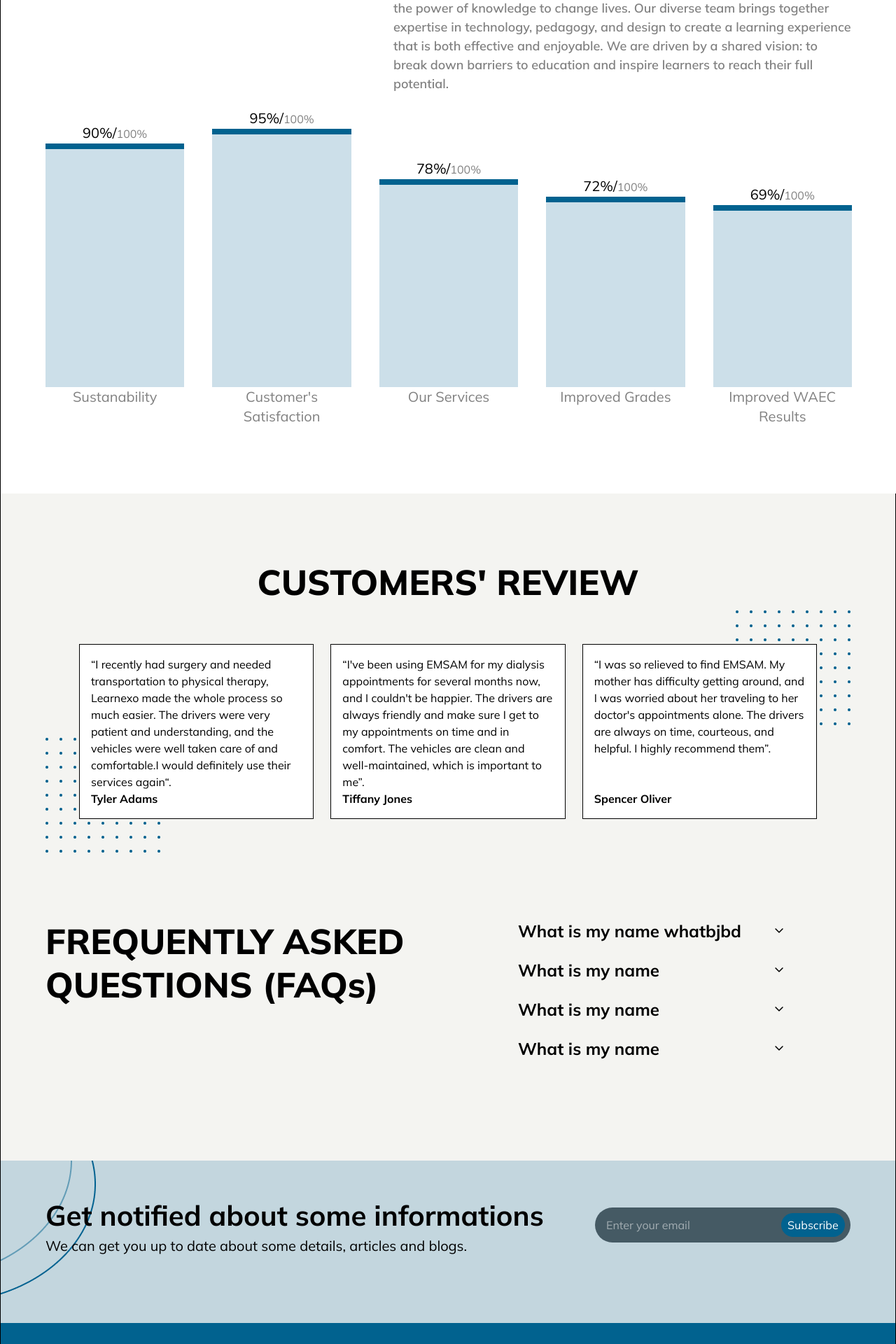
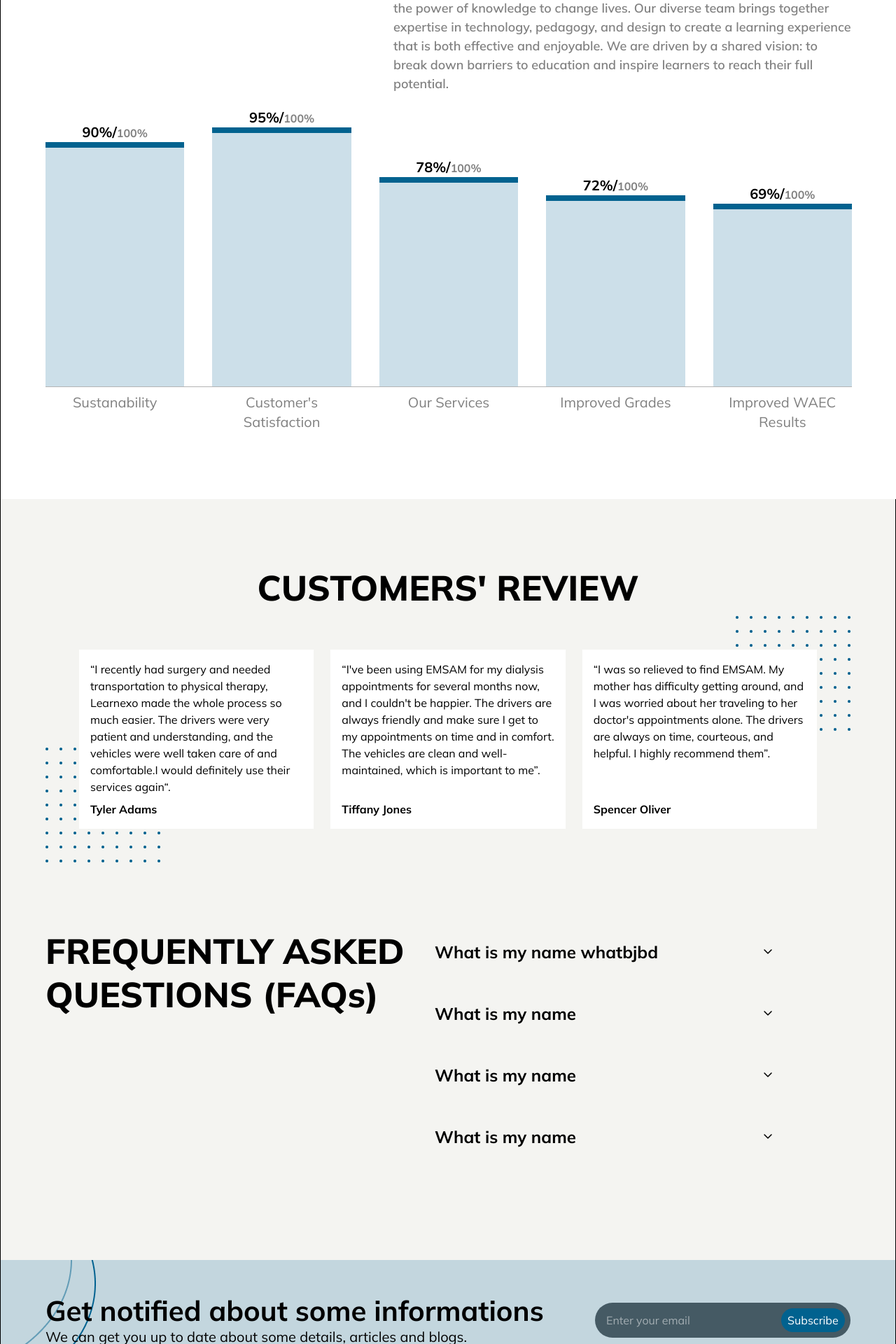
Before and after one commit to Ceejay-777/learNexo, a React (Vite) app: page / in a window 1280 px wide. Shown: the part 4880-6800 px from the top of the page at 70% size. Built offline with nearby package versions, Linux system fonts and the light colour scheme.

Commit message:
Responsiveness

```diff
--- a/src/components/Accordion.jsx
+++ b/src/components/Accordion.jsx
@@ -8,9 +8,18 @@ const Accordion = ({ question, answer }) => {
   const answerRef = useRef(null);
 
   return (
-    <div onClick={() => setOpen(!open)} className="max-w-[560px] w-full">
-      <div className="flex justify-between items-center gap-12">
-        <p className="text-2xl font-bold">{question}</p>
+    <div
+      onClick={() => setOpen(!open)}
+      className="max-w-[560px] w-full mx-auto"
+    >
+      <div
+        className={`flex justify-between items-center hover:bg-white p-4 rounded-xl ${
+          open && "bg-white"
+        }`}
+      >
+        <p className="text-sm sm:text-base md:text-lg lg:text-2xl font-bold">
+          {question}
+        </p>
         <img
           src={down}
           alt="open"
@@ -28,7 +37,9 @@ const Accordion = ({ question, answer }) => {
         }`}
         ref={answerRef}
       >
-        <div className="p-4 text-2xl">{answer}</div>
+        <div className="p-4 text-sm sm:text-base md:text-xl lg:text-2xl">
+          {answer}
+        </div>
       </div>
     </div>
   );
--- a/src/components/Footer.jsx
+++ b/src/components/Footer.jsx
@@ -9,9 +9,9 @@ import copy from "../assets/copyright.png";
 
 const Footer = () => {
   return (
-    <footer className="px-24 py-12 pb-24 bg-[#01628F] text-white flex gap-12 justify-between items-center">
-      <div className="w-1/2 flex flex-col gap-12">
-        <h4 className="font-semibold">LEARNEXO</h4>
+    <footer className="px-6 sm:px-12 md:px-24 py-12 pb-6 sm:pb-12 md:pb-24 bg-[#01628F] text-white flex gap-12 justify-between items-center flex-col lg:flex-row">
+      <div className="lg:w-1/2 flex flex-col gap-6 md:gap-12">
+        <h4 className="font-semibold text-2xl md:text-base">LEARNEXO</h4>
         <div className="flex items-center gap-12 border p-4 w-fit rounded-xl">
           <img src={twitter} alt="twitter" className="hover:scale-110" />
           <img src={whatsapp} alt="whatsapp" className="hover:scale-110" />
@@ -19,7 +19,7 @@ const Footer = () => {
           <img src={google} alt="google" className="hover:scale-110" />
         </div>
 
-        <div className="gap-6 flex items-center">
+        <div className="gap-6 flex items-start flex-col sm:flex-row">
           <img src={appstore} alt="appstore" className="hover:scale-105" />
           <img src={playstore} alt="playstore" className="hover:scale-105" />
         </div>
@@ -34,7 +34,11 @@ const Footer = () => {
         <div className="flex flex-col gap-6">
           <h5 className="font-semibold text-xl">Company</h5>
           <ul className="flex gap-4 flex-col">
-            <li><a href="#home" className="hover:underline">Home</a></li>
+            <li>
+              <a href="#home" className="hover:underline">
+                Home
+              </a>
+            </li>
             <li>Contact Us</li>
             <li>Our Services</li>
             <li>FAQs</li>
--- a/src/components/Metric.jsx
+++ b/src/components/Metric.jsx
@@ -6,9 +6,13 @@ const Metric = ({ perc }) => {
       className={`flex flex-col justify-center items-center w-1/5`}
       style={{ height: `${perc}%` }}
     >
-      <p>
-        <span className="text-[20px]">{perc}%/</span>
-        <span className="text-[#808080] text-[16px]">100%</span>
+      <p className="font-bold">
+        <span className=" text-[9px] sm:text-sm md:text-base lg:text-xl">
+          {perc}%/
+        </span>
+        <span className="text-[#808080] text-[6px] sm:text-xs md:text-sm lg:text-base">
+          100%
+        </span>
       </p>
       <div
         className={`border-t-8 border-[#01628F] bg-[#01628F33] h-full w-full`}
--- a/src/components/Review.jsx
+++ b/src/components/Review.jsx
@@ -2,8 +2,8 @@ import React from "react";
 
 const Review = ({ info, name }) => {
   return (
-    <div className="w-1/3 bg-white p-4 flex flex-col justify-between border">
-      <p>{info}</p>
+    <div className="sm:w-1/3 bg-white p-4 flex flex-col justify-between text-xs sm:text-sm md:text-base">
+      <p className="mb-2">{info}</p>
       <p className="font-bold leading-6">{name}</p>
     </div>
   );
--- a/src/sections/About.jsx
+++ b/src/sections/About.jsx
@@ -3,20 +3,23 @@ import Metric from "../components/Metric";
 
 const About = () => {
   return (
-    <section className="w-screen px-16 py-12 pb-24 bg-white" id="about">
-      <div className="flex gap-24">
-        <h2 className="text-[64px] font-semibold w-full leading-tight mt-12 text-center">
+    <section
+      className="w-screen px-4 sm:px-8 md:px-16 py-12 pb-24 bg-white"
+      id="about"
+    >
+      <div className="flex flex-col md:flex-row gap-6 md:gap-12 lg:gap-24">
+        <h2 className="text-2xl sm:text-3xl md:4xl lg:text-[64px] font-bold md:font-semibold w-full leading-tight md:mt-12 text-center">
           About us
         </h2>
         <div className="max-w-[655px]">
-          <p className="text-[18px] font-semibold mb-8">
+          <p className="text-xs sm:text-sm md:text-base lg:text-[18px] font-semibold mb-8">
             At Learnexo, we are passionate about empowering individuals through
             education. Founded in 2025, we have grown from a small startup to a
             trusted global leader in the educational technology space. Our
             mission is simple yet powerful: to make high-quality education
             accessible, engaging, and transformative for everyone, everywhere.
           </p>
-          <p className="text-[18px] font-semibold text-[#808080]">
+          <p className="text-xs sm:text-sm md:text-base lg:text-[18px] font-semibold text-[#808080]">
             We are a team of educators, innovators, and lifelong learners who
             believe in the power of knowledge to change lives. Our diverse team
             brings together expertise in technology, pedagogy, and design to
@@ -27,7 +30,7 @@ const About = () => {
         </div>
       </div>
       <div className="">
-        <div className="h-[420px] flex gap-10 items-end">
+        <div className="h-[420px] flex gap-4 lg:gap-10 justify-between items-end border-b-[0.5px] border-b-[#B4B4B4] mb-2">
           <Metric perc={90} />
           <Metric perc={95} />
           <Metric perc={78} />
@@ -35,7 +38,7 @@ const About = () => {
           <Metric perc={69} />
         </div>
 
-        <div className="flex gap-10 justify-center text-xl text-[#808080] text-center">
+        <div className="flex gap-4 lg:gap-10 justify-center text-[6px] sm:text-xs md:text-base lg:text-xl text-[#808080] text-center">
           <p className="w-1/5">Sustanability</p>
           <p className="w-1/5">Customer&apos;s Satisfaction</p>
           <p className="w-1/5">Our Services</p>
--- a/src/sections/GetNotified.jsx
+++ b/src/sections/GetNotified.jsx
@@ -4,15 +4,15 @@ import ellipse2 from "../assets/Ellipse 101.png";
 
 const GetNotified = () => {
   return (
-      <section className="px-16 py-12 pb-24 bg-[#01628F33] relative overflow-hidden">
-          <img src={ellipse1} className="absolute top-0 -left-0 -z-10"/>
-          <img src={ellipse2} className="absolute top-0 -left-0 -z-10"/>
-      <div className="flex justify-between items-center">
+    <section className="px-4 sm:px-8 md:px-16 py-12 pb-6 sm:pb-12 md:pb-24 bg-[#01628F33] relative overflow-hidden">
+      <img src={ellipse1} className="absolute top-0 -left-0 -z-10" />
+      <img src={ellipse2} className="absolute top-0 -left-0 -z-10" />
+      <div className="flex flex-col md:flex-row gap-4 justify-between items-center">
         <div>
-          <h2 className="font-bold text-[40px] text[#263238]">
+          <h2 className="font-bold text-xl sm:text-2xl md:text-3xl lg:text-[40px] text[#263238] text-center md:text-left">
             Get notified about some informations
           </h2>
-          <p className="text-xl text[#263238]">
+          <p className="text-sm sm:text-base md:text-lg lg:text-xl text[#263238]">
             We can get you up to date about some details, articles and blogs.
           </p>
         </div>
@@ -20,10 +20,10 @@ const GetNotified = () => {
           <input
             type="email"
             name="email"
-            className="h-full w-full rounded-full outline-0 pl-4"
+            className="h-full w-full rounded-full outline-0 pl-4 text-xs sm:text-sm md:text-base"
             placeholder="Enter your email"
           />
-          <button className="w-1/4 p-4 m-2 bg-[#01628F] rounded-full border-0 outline-0 flex justify-center items-center hover:scale-105">
+          <button className="w-1/4 p-2 px-4 md:p-4 m-2 bg-[#01628F] rounded-full border-0 outline-0 flex justify-center items-center hover:scale-105 text-[9px] sm:text-xs md:text-sm lg:text-base">
             Subscribe
           </button>
         </div>
--- a/src/sections/Reviews.jsx
+++ b/src/sections/Reviews.jsx
@@ -20,12 +20,12 @@ const data = [
 
 const Reviews = () => {
   return (
-    <section className="px-16 py-12 pb-24">
-      <h2 className="text-[50px] font-extrabold w-full leading-tight mt-12 text-center mb-2">
+    <section className="px-4 sm:px-8 md:px-16 py-6 md:py-12 pb-6 md:pb-12 lg:pb-24">
+      <h2 className="md:font-extrabold text-2xl md:text-4xl lg:text-[50px] font-bold w-full leading-tight mt-12 text-center mb-6 sm:mb-2">
         CUSTOMERS&apos; REVIEW
       </h2>
 
-      <div className="relative p-12 flex gap-6  mb-16">
+      <div className="relative p-6 sm:p-12 flex gap-6 mb-8  md:mb-16 flex-col sm:flex-row">
         <img src={dots} alt="dots" className="absolute bottom-0 left-0 -z-10" />
         <img src={dots} alt="dots" className="absolute top-0 right-0 -z-10" />
 
@@ -34,13 +34,16 @@ const Reviews = () => {
         ))}
       </div>
 
-      <div className="flex justify-between py-8 pb-12">
-        <h3 className="text-[50px] font-extrabold leading-tight max-w-[540px]">
+      <div className="flex flex-col justify-between py-8 pb-12 md:flex-row">
+        <h3 className="md:font-extrabold text-lg sm:text-2xl md:text-3xl lg:text-[50px] font-bold leading-tight max-w-[540px] mb-6">
           FREQUENTLY ASKED QUESTIONS (FAQs)
         </h3>
 
-        <div className="flex flex-col gap-6 mr-24">
-          <Accordion question="What is my name whatbjbd" answer="Ceejay" />
+        <div className="flex flex-col gap-6 md:mr-12 lg:mr-24">
+          <Accordion
+            question="What is my name whatbjbd"
+            answer="Ceejay hwpofuwefvf ubwufbqub ubwuib ibwbqbueb- webuu uibweb ubwech ibibwqbc ibwibcobcib ibibwc ibiwbdcibiw ibwibcq ibiwbobqjo ibwo ibeicw ibwcic ciewbjdici ibeiie ibibdib"
+          />
           <Accordion question="What is my name" answer="Ceejay" />
           <Accordion question="What is my name" answer="Ceejay" />
           <Accordion question="What is my name" answer="Ceejay" />
```
